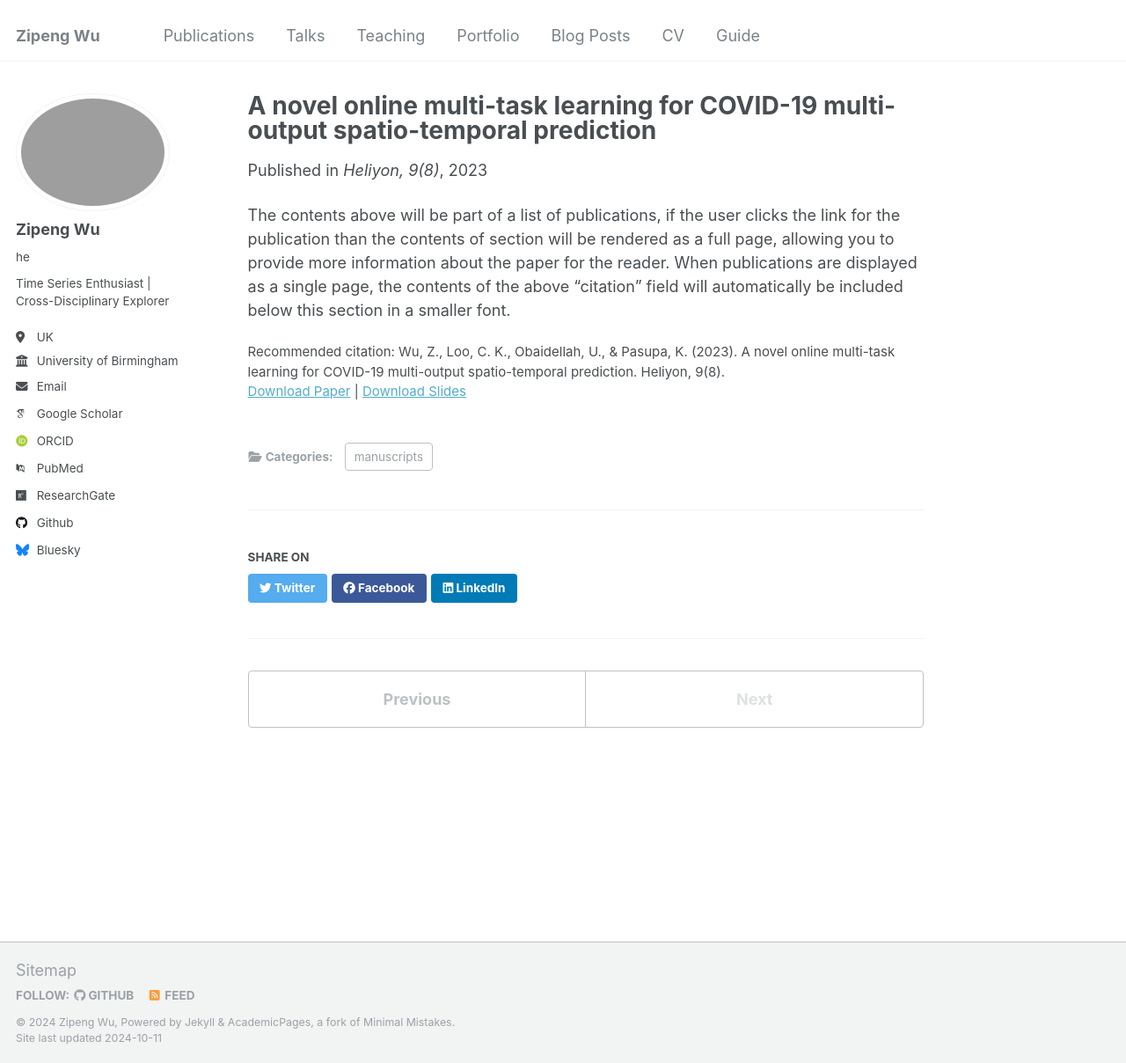
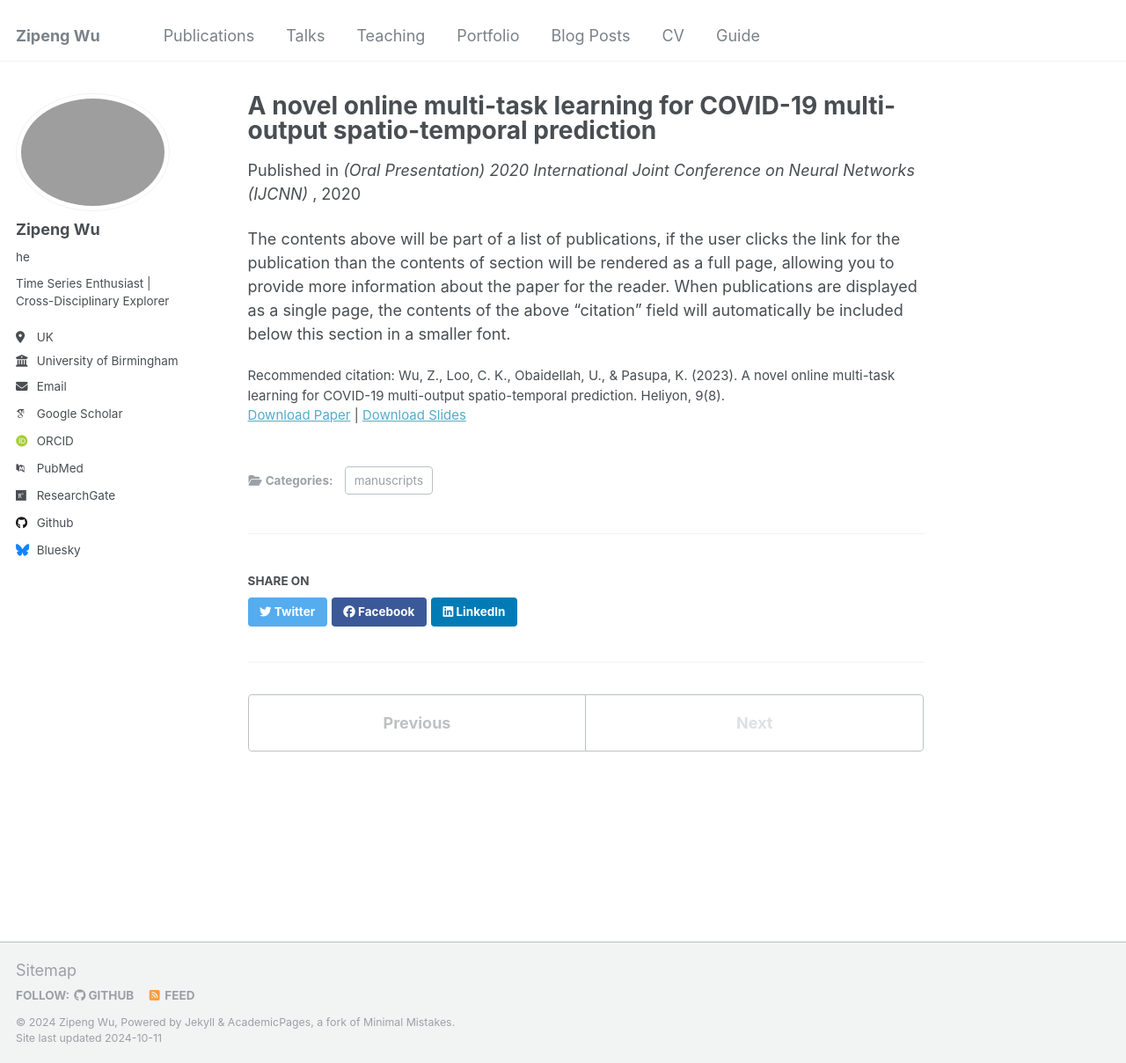
Before and after one commit to WuzipengYL/ZipengWu.github.io, a Jekyll site: the page built from _publications/2023-08-01-paper-title-number-4.md, in a window 1280 px wide and 1208 px high. Shown: the whole window at 88% size. Built offline with Jekyll 4.4.1, drawn with Linux system fonts in a browser that asks for light colours; some web fonts are replaced.

Commit message:
Update 2023-08-01-paper-title-number-4.md

```diff
--- a/_publications/2023-08-01-paper-title-number-4.md
+++ b/_publications/2023-08-01-paper-title-number-4.md
@@ -3,13 +3,12 @@ title: "A novel online multi-task learning for COVID-19 multi-output spatio-temp
 collection: publications
 category: manuscripts
 permalink: /publication/2023-08-01-paper-title-number-4
-excerpt: 'This paper is about fixing template issue #693.'
-date: 2023-08-01
-venue: 'Heliyon, 9(8)'
+excerpt: 'This paper is about the number 1. The number 2 is left for future work.'
+date: 2020-10-01
+venue: '(Oral Presentation) 2020 International Joint Conference on Neural Networks (IJCNN) '
 slidesurl: 'http://academicpages.github.io/files/slides1.pdf'
 paperurl: 'https://www.cell.com/heliyon/fulltext/S2405-8440(23)05979-0'
-citation: 'Wu, Z., Loo, C. K., Obaidellah, U., & Pasupa, K. (2023). A novel online multi-task learning for COVID-19 multi-output spatio-temporal prediction. Heliyon, 9(8).'
+citation: 'Wu, Z., Loo, C. K., Obaidellah, U., & Pasupa, K. (2023). A novel online multi-task learning for COVID-19 multi-output spatio-temporal prediction. Heliyon, 9(8). '
 ---
 
-
 The contents above will be part of a list of publications, if the user clicks the link for the publication than the contents of section will be rendered as a full page, allowing you to provide more information about the paper for the reader. When publications are displayed as a single page, the contents of the above "citation" field will automatically be included below this section in a smaller font.
```
